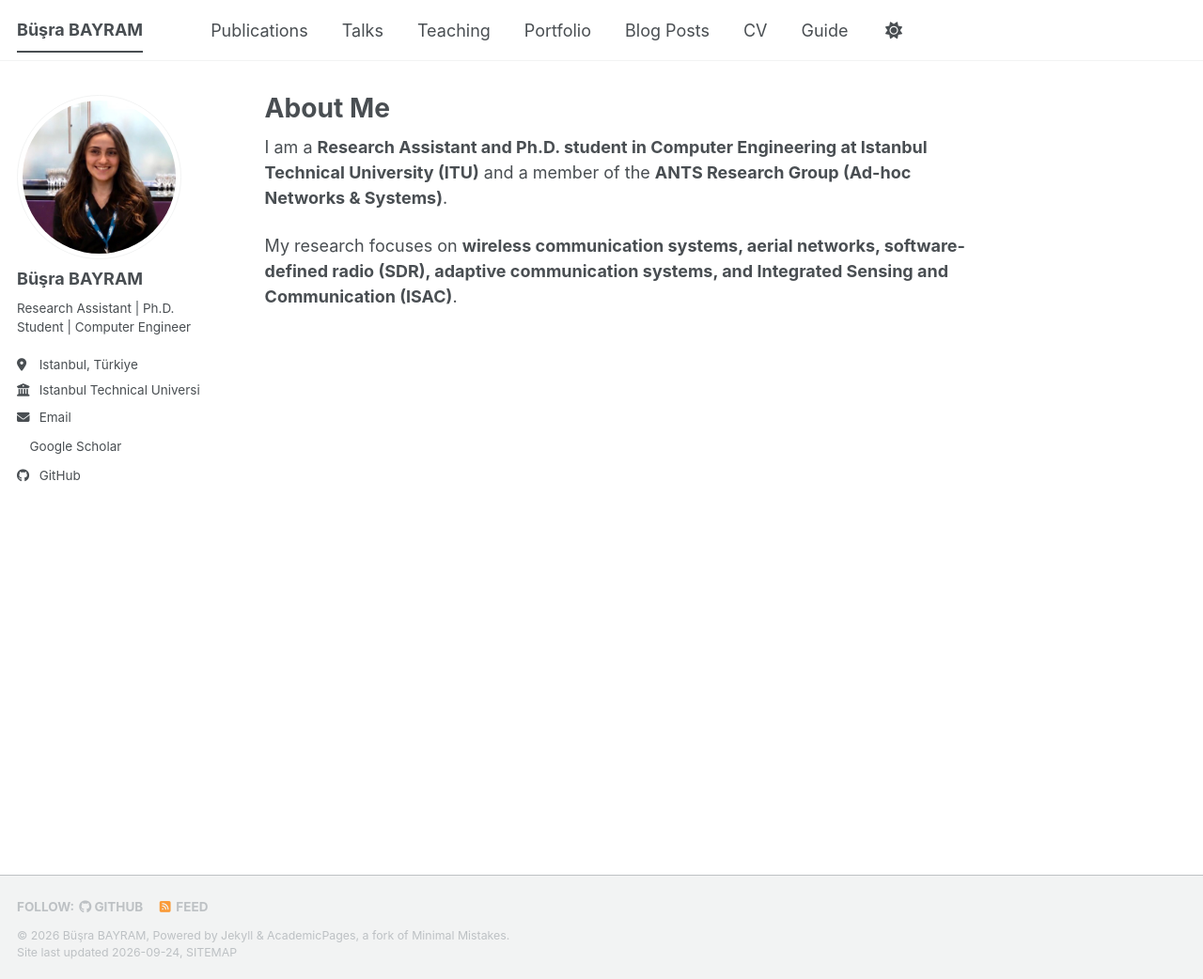
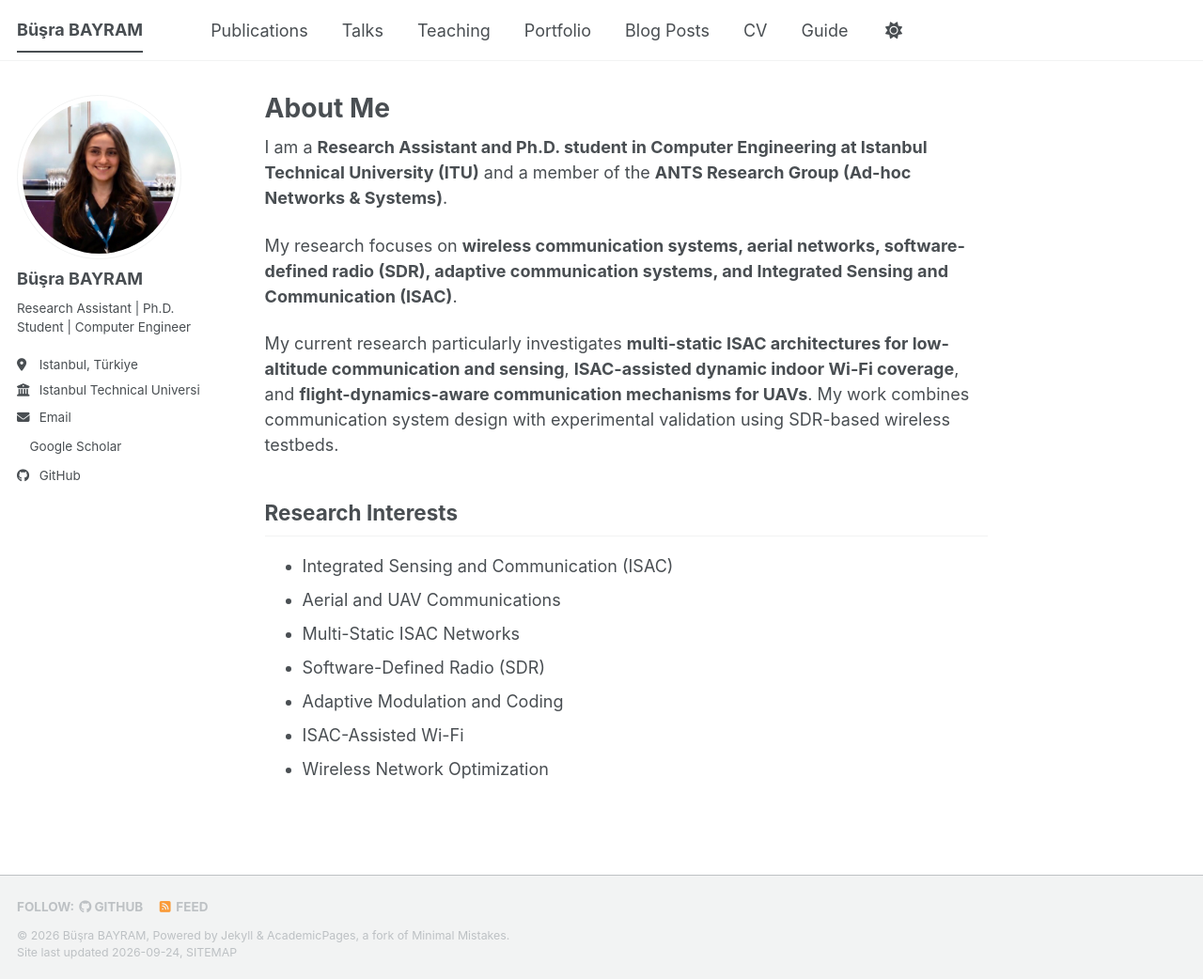
Before and after one commit to busrabyrm/busrabayram, a Jekyll site: the page built from _pages/about.md, in a window 1280 px wide and 1042 px high. Shown: the whole window at 94% size. Built offline with Jekyll 4.4.1, drawn with Linux system fonts in a browser that asks for light colours; a style sheet for code colours, icons or effects is not loaded.

Commit message:
Update about.md

```diff
--- a/_pages/about.md
+++ b/_pages/about.md
@@ -10,3 +10,15 @@ redirect_from:
 I am a **Research Assistant and Ph.D. student in Computer Engineering at Istanbul Technical University (ITU)** and a member of the **ANTS Research Group (Ad-hoc Networks & Systems)**.
 
 My research focuses on **wireless communication systems, aerial networks, software-defined radio (SDR), adaptive communication systems, and Integrated Sensing and Communication (ISAC)**.
+
+My current research particularly investigates **multi-static ISAC architectures for low-altitude communication and sensing**, **ISAC-assisted dynamic indoor Wi-Fi coverage**, and **flight-dynamics-aware communication mechanisms for UAVs**. My work combines communication system design with experimental validation using SDR-based wireless testbeds.
+
+## Research Interests
+
+- Integrated Sensing and Communication (ISAC)
+- Aerial and UAV Communications
+- Multi-Static ISAC Networks
+- Software-Defined Radio (SDR)
+- Adaptive Modulation and Coding
+- ISAC-Assisted Wi-Fi
+- Wireless Network Optimization
```
